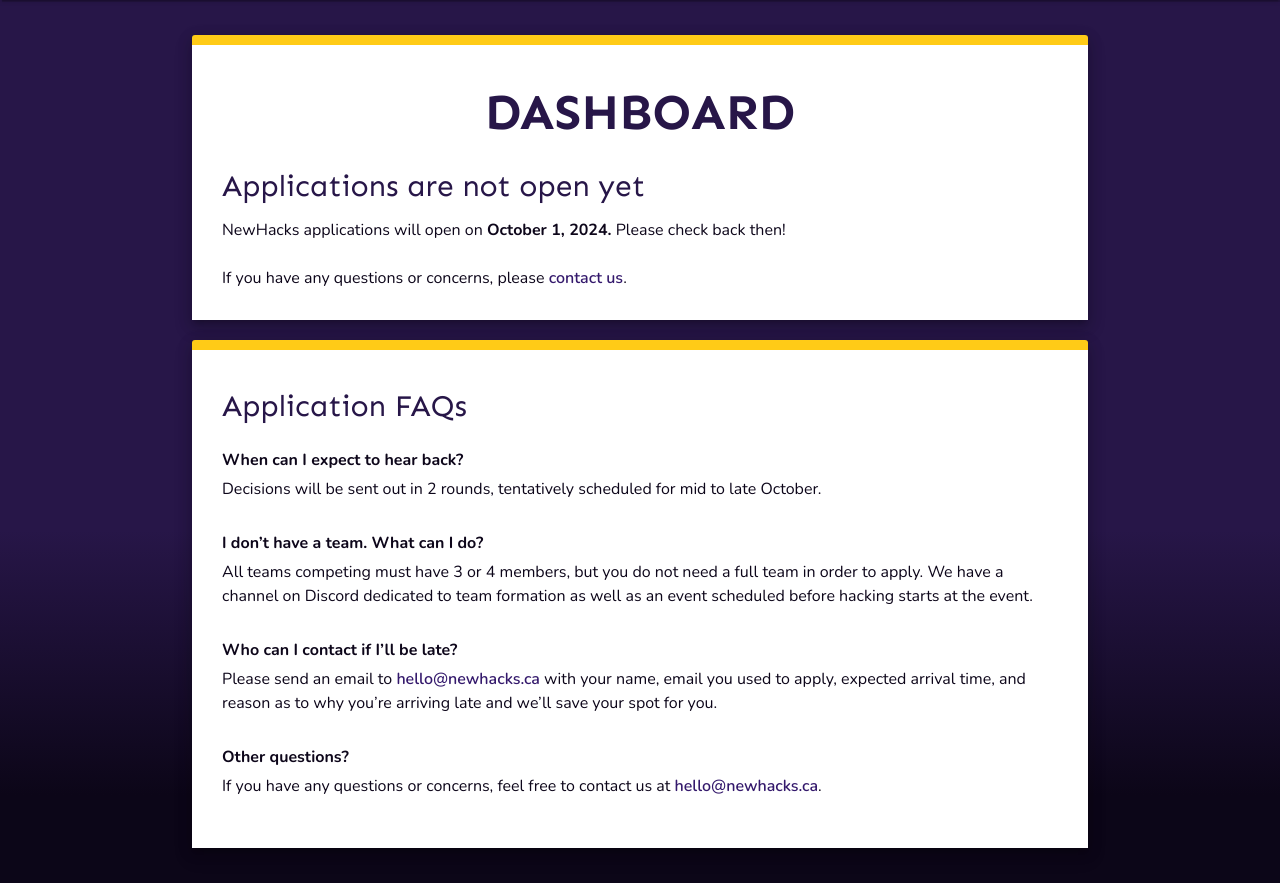
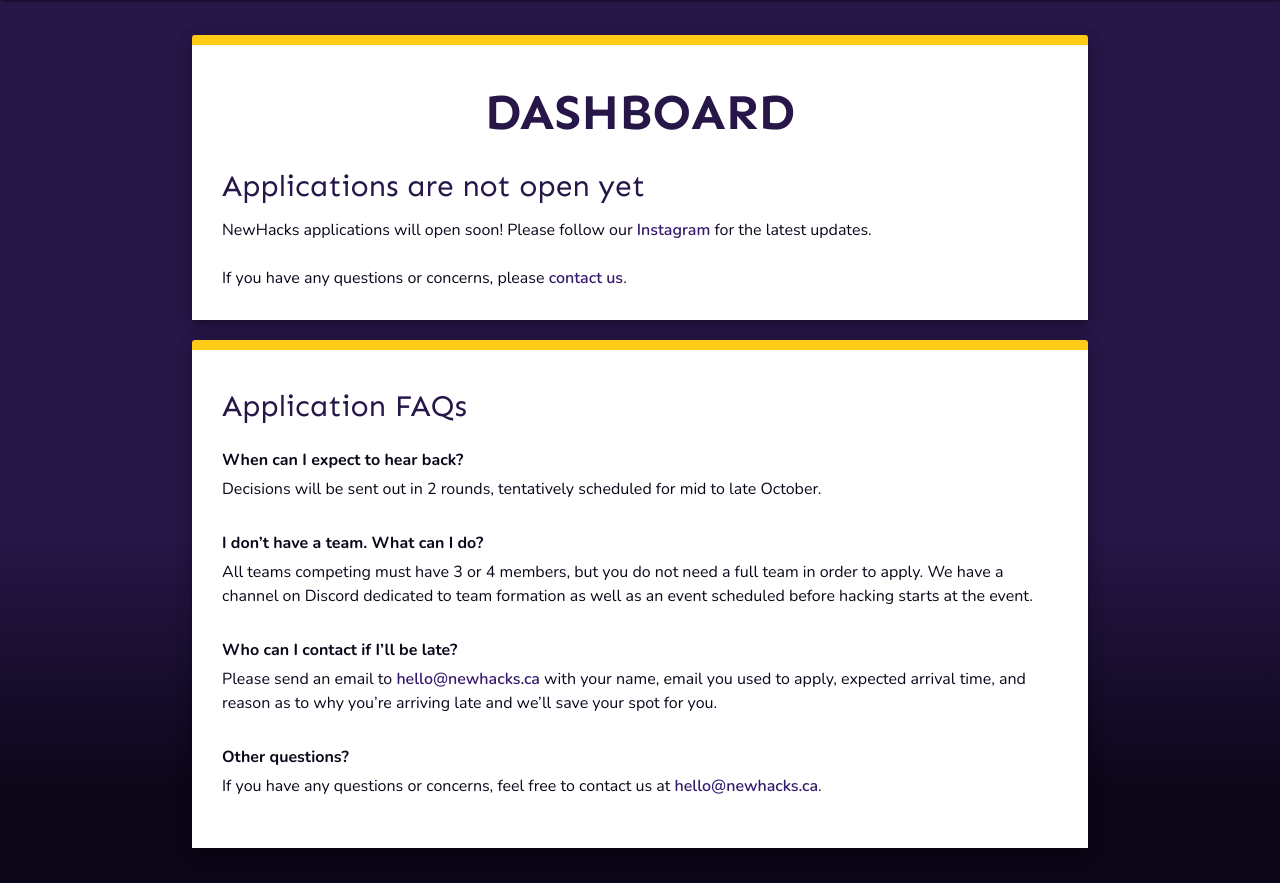
Before and after one commit to ieeeuoft/newhacks-site-2024, a Django app: page /dashboard/ in a window 1280 px wide. Shown: the part 64-947 px from the top of the page. Run offline with Django 3.2, Linux system fonts and the light colour scheme; the visitor is signed in with stand-in values (Sample User, id 1); data that the repository does not hold is empty; style sheets or scripts are compiled from the project's sources.

Commit message:
updated locked msg

```diff
--- a/hackathon_site/event/jinja2/event/dashboard_base.html
+++ b/hackathon_site/event/jinja2/event/dashboard_base.html
@@ -17,7 +17,7 @@
                 {% if application is none %}
                     {% if is_registration_open() and not is_application_open() %}
                         <h2 class="formH2">Applications are not open yet</h2>
-                        <p>{{ hackathon_name }} applications will open on <b>{{ localtime(application_open_date).strftime("%B %-d, %Y") }}.</b> Please check back then!</p>
+                        <p>{{ hackathon_name }} applications will open soon! Please follow our <a href="https://www.instagram.com/ieee_uoft/" class="hoverLink primaryText" target="_blank">Instagram</a>  for the latest updates.</p>
                         <br />
                         <p>If you have any questions or concerns, please <a href="mailto:{{ contact_email }}" class="hoverLink primaryText">contact us</a>.</p>
 
```
